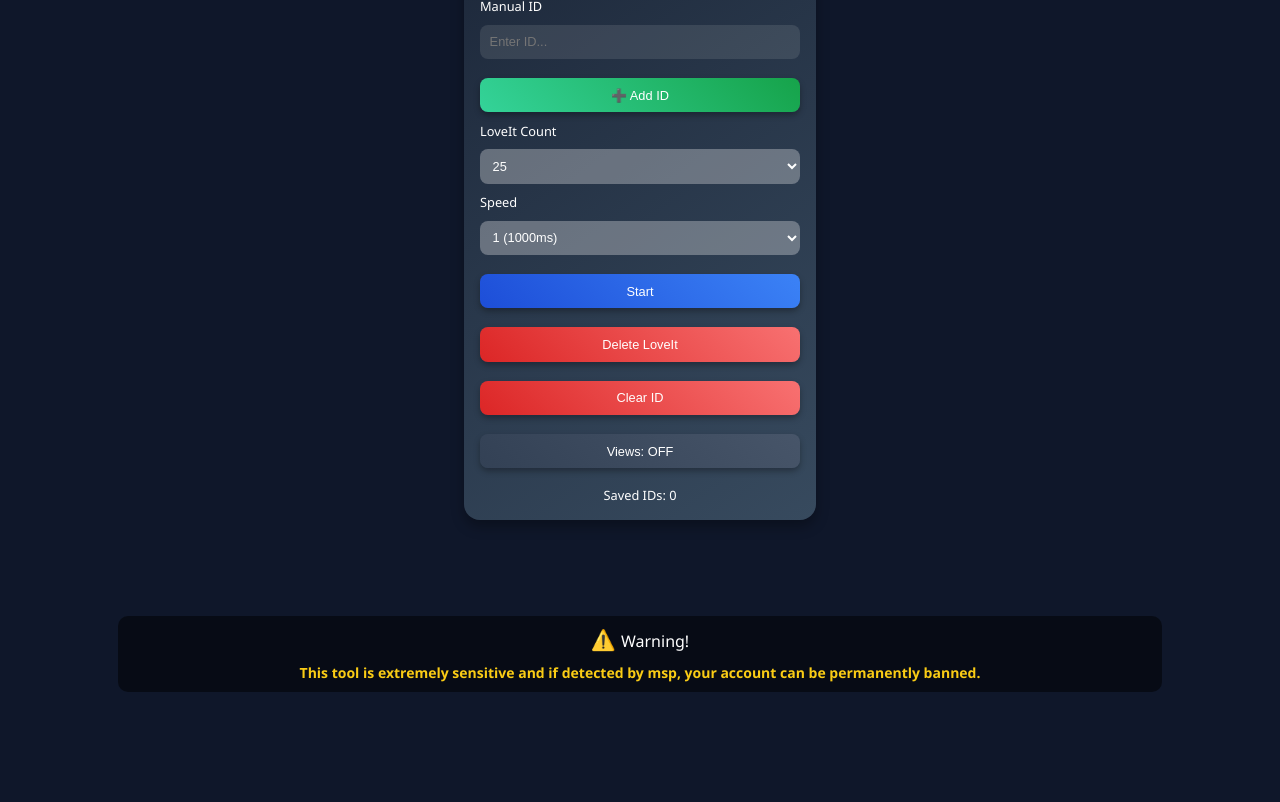
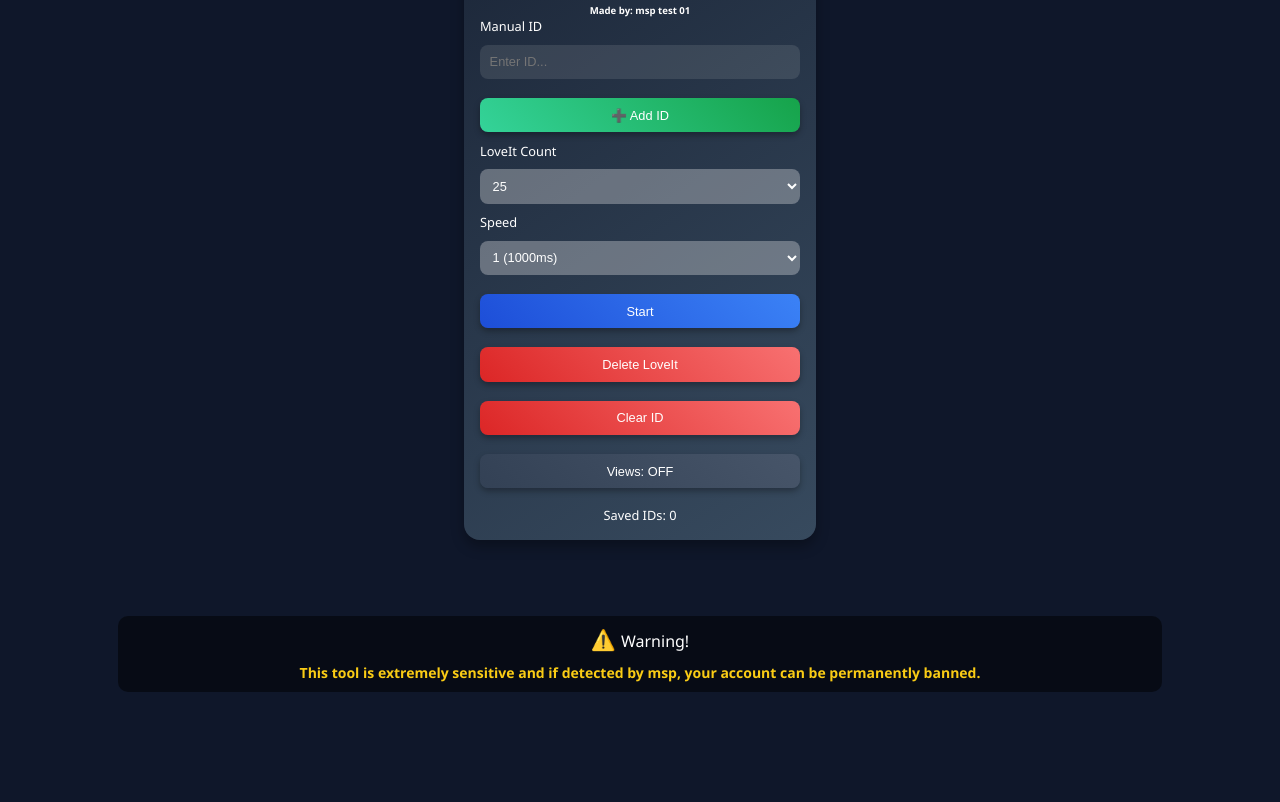
Before and after one commit to palacejs/gjasdfgasdfas, a plain HTML site: page index.html in a window 1280 px wide. Shown: the part 98-900 px from the top of the page. Drawn offline with Linux system fonts and the light colour scheme.

Commit message:
Update index.html

```diff
--- a/index.html
+++ b/index.html
@@ -28,7 +28,7 @@
       margin-bottom: 30px;
       zoom: 0.8;  /* Paneli %90 küçült */
       position: relative; /* Konumlandırmayı etkinleştir */
-      top: -55px; /* Paneli yukarıya kaydırır */
+      top: -30px; /* Paneli yukarıya kaydırır */
     }
 
     @keyframes growPanel {
```
